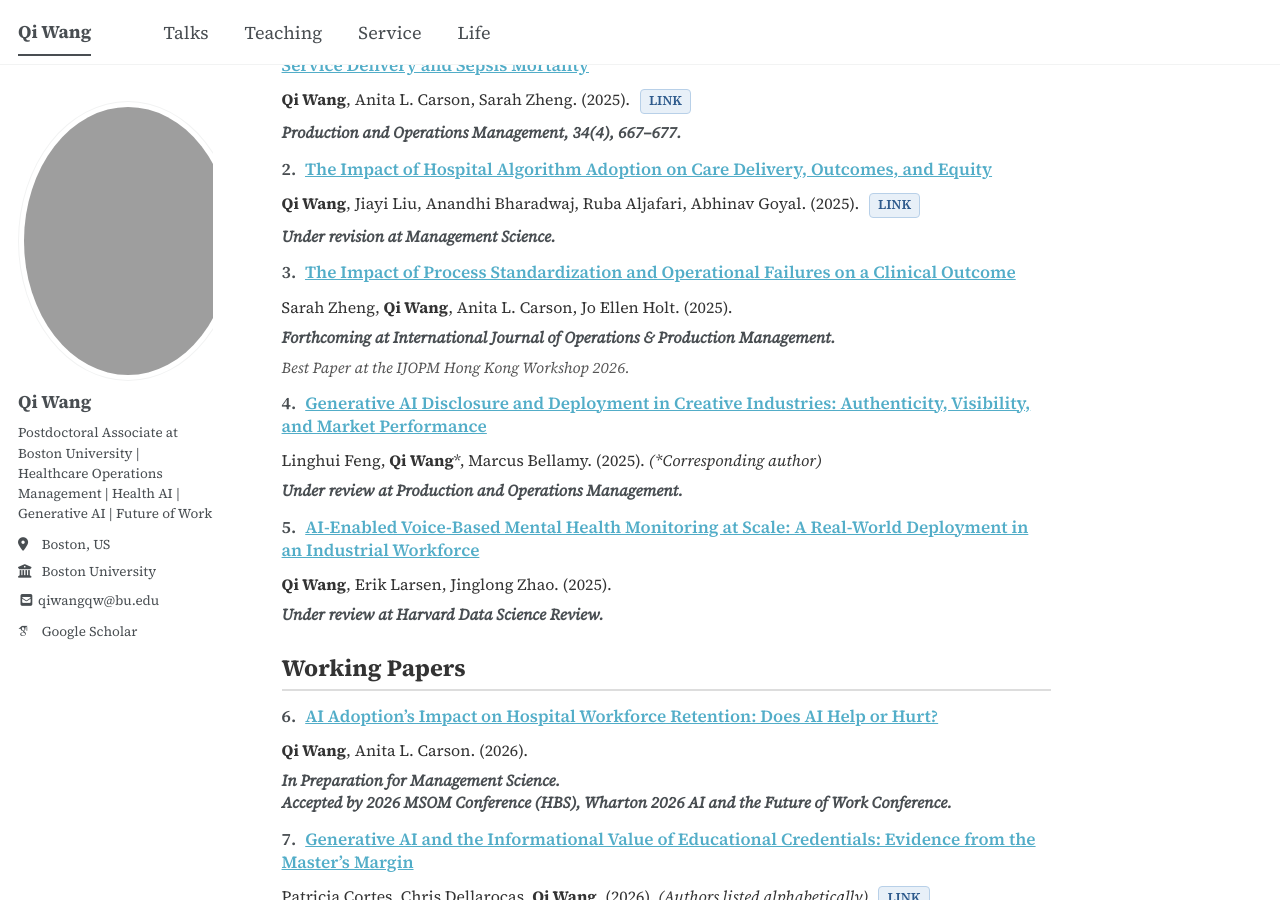
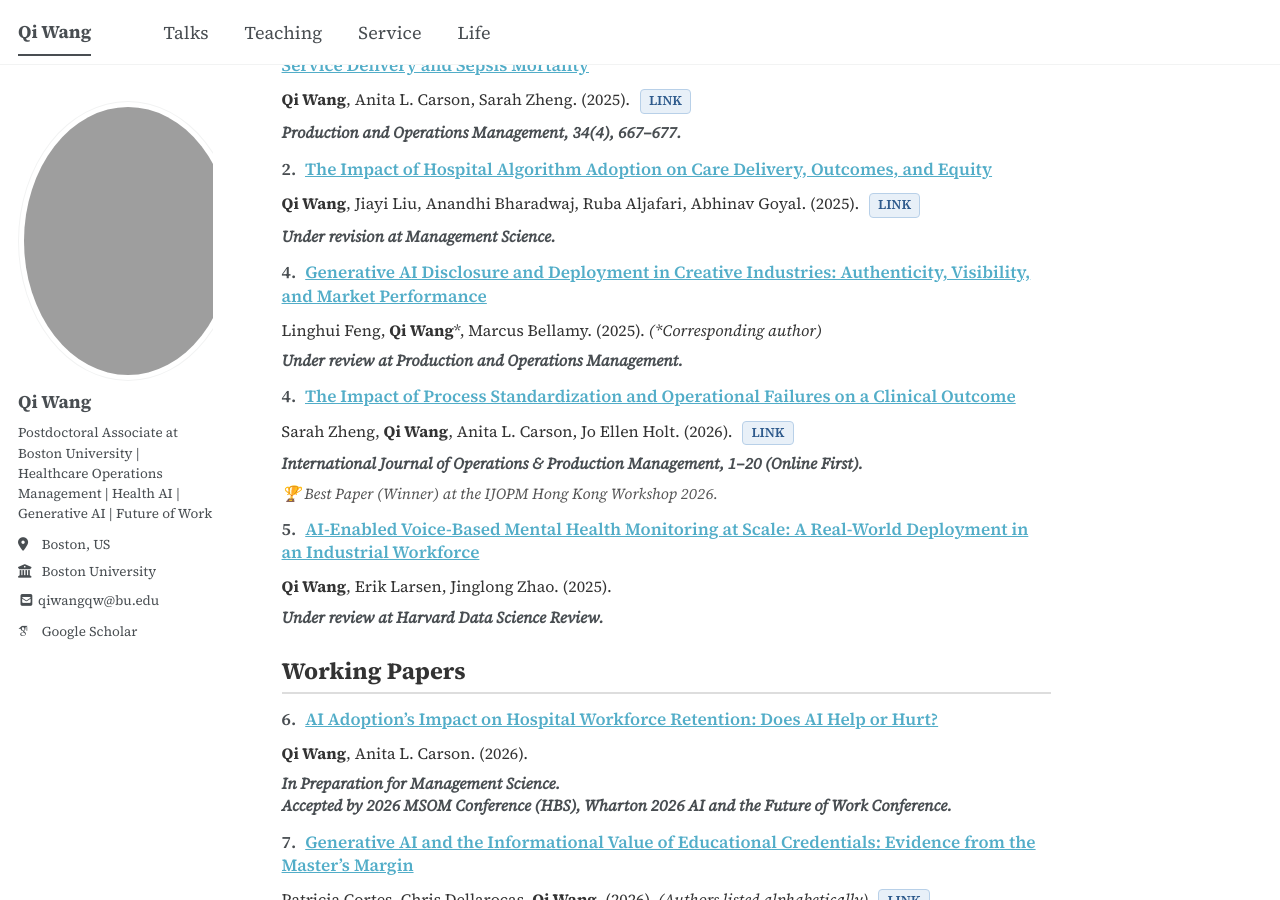
Before and after one commit to qiwang-katherine/qiwang-katherine.github.io, a Jekyll site: the page built from _pages/about.md, in a window 1280 px wide and 900 px high, scrolled down 465 px. Built offline with Jekyll 4.4.1, drawn with Linux system fonts in a browser that asks for light colours; some web fonts are replaced; a script bundle is joined from its source files by our own code; library files that are not in the unit come from our copies.

Commit message:
2025-03-ijopm-standardization.md

```diff
--- a/_publications/2025-03-ijopm-standardization.md
+++ b/_publications/2025-03-ijopm-standardization.md
@@ -3,9 +3,9 @@ title: "The Impact of Process Standardization and Operational Failures on a Clin
 collection: publications
 permalink: /publication/04-ijopm-standardization
 category: submitted
-pub_number: 3
-authors: 'Sarah Zheng, <b>Qi Wang</b>, Anita L. Carson, Jo Ellen Holt. (2025).'
-venue_line: 'Forthcoming at <b>International Journal of Operations & Production Management</b>.'
-note: 'Best Paper at the IJOPM Hong Kong Workshop 2026.'
-date: 2025-03-01
+pub_number: 4
+authors: 'Sarah Zheng, <b>Qi Wang</b>, Anita L. Carson, Jo Ellen Holt. (2026). <a href="https://www.emerald.com/ijopm/article-abstract/doi/10.1108/IJOPM-01-2026-0093/1389036/The-impact-of-process-standardization-and?redirectedFrom=fulltext" target="_blank" style="display: inline-block; padding: 2px 8px; margin-left: 6px; font-size: 0.85em; font-weight: 600; color: #2E5A8C; background-color: #E8F0F8; border: 1px solid #B8D0E8; border-radius: 4px; text-decoration: none; vertical-align: middle;">LINK</a>'
+venue_line: '<b>International Journal of Operations & Production Management</b>, 1–20 (Online First).'
+note: '🏆 Best Paper (Winner) at the IJOPM Hong Kong Workshop 2026.'
+date: 2026-07-27
 ---
```
